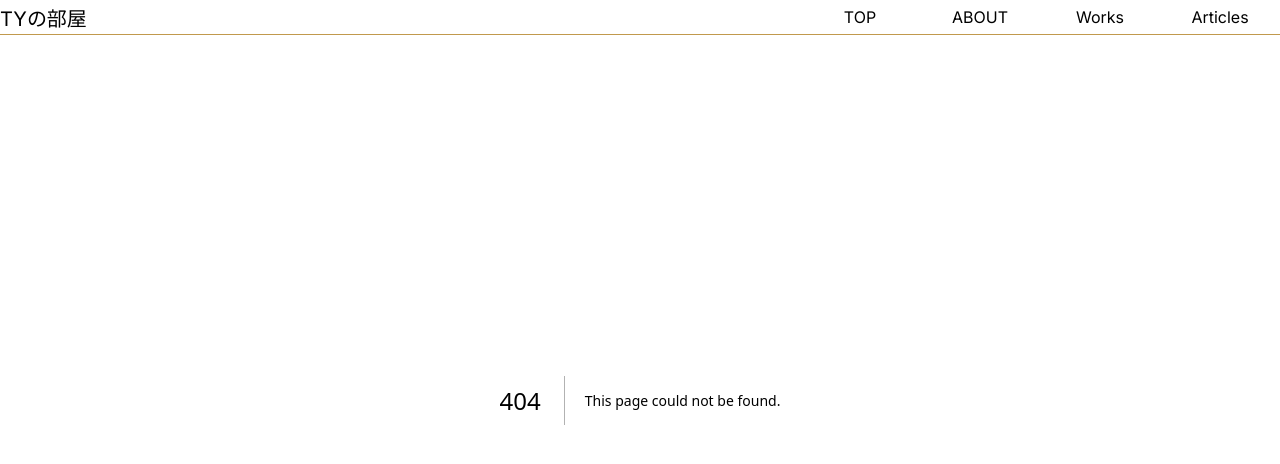
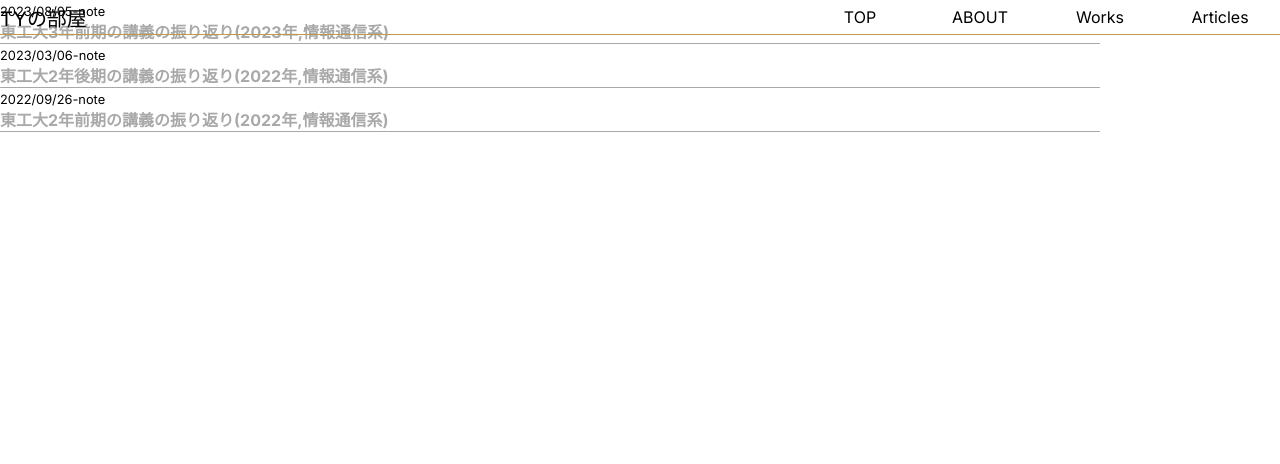
Before and after one commit to suyasuyaTY/portfolio, a Next.js app: page /articles in a window 1280 px wide. Before the commit this address had no page. Shown: the top 464 px of the page. Built offline with nearby package versions, Linux system fonts and the light colour scheme.

Commit message:
Articleの作成

```diff
--- /dev/null
+++ b/src/app/articles/page.tsx
@@ -0,0 +1,9 @@
+import { Article } from "@/components/Article/Article";
+
+export default function Articles() {
+  return (
+    <main>
+      <Article />
+    </main>
+  );
+}
--- /dev/null
+++ b/src/components/Article/Article.tsx
@@ -0,0 +1,38 @@
+import { ArticleLink, articleNoteLinks } from "@/consts/note/article";
+import { Card } from "./Card";
+import styles from "@/styles/Article/Article.module.css";
+
+export function Article() {
+  return (
+    <div className={styles.wrapper}>
+      <ul>
+        {articleLinks().map((link, index) => (
+          <li key={index} className={styles.card}>
+            <Card
+              title={link.title}
+              href={link.href}
+              published_at={link.published_at}
+              description={link.description}
+              tags={link.tags}
+            />
+          </li>
+        ))}
+      </ul>
+    </div>
+  );
+}
+
+function articleLinks(): ArticleLink[] {
+  const note = articleNoteLinks.map((link) => ({
+    ...link,
+    description: "note",
+  }));
+
+  return [...note].sort((a, b) =>
+    a.published_at === b.published_at
+      ? 0
+      : a.published_at < b.published_at
+      ? 1
+      : -1
+  );
+}
--- /dev/null
+++ b/src/components/Article/Card.tsx
@@ -0,0 +1,16 @@
+import styles from "@/styles/Article/ArticleCard.module.css";
+import { ArticleLink } from "@/consts/note/article";
+
+export function Card(props: ArticleLink) {
+  return (
+    <div className={styles.card}>
+      <p className={styles.date}>
+        {props.published_at}
+        <span>-{props.description}</span>
+      </p>
+      <a href={props.href} target="_blank">
+        <h4 className={styles.title}>{props.title}</h4>
+      </a>
+    </div>
+  );
+}
--- /dev/null
+++ b/src/consts/note/article.ts
@@ -0,0 +1,32 @@
+export const articleTags = ["tech", "zatudan"] as const;
+
+export type ArticleTag = (typeof articleTags)[number];
+
+export type ArticleLink = {
+  href: string;
+  title: string;
+  published_at: string;
+  description?: string;
+  tags: ArticleTag[];
+};
+
+export const articleNoteLinks: ArticleLink[] = [
+  {
+    href: "https://note.com/suyasuya_ty/n/ncd0e706c2cea",
+    title: "東工大3年前期の講義の振り返り(2023年,情報通信系)",
+    published_at: "2023/08/05",
+    tags: [],
+  },
+  {
+    href: "https://note.com/suyasuya_ty/n/n751a8648de32",
+    title: "東工大2年後期の講義の振り返り(2022年,情報通信系)",
+    published_at: "2023/03/06",
+    tags: [],
+  },
+  {
+    href: "https://note.com/suyasuya_ty/n/nb4433344e1a3",
+    title: "東工大2年前期の講義の振り返り(2022年,情報通信系)",
+    published_at: "2022/09/26",
+    tags: [],
+  },
+];
--- /dev/null
+++ b/src/styles/Article/Article.module.css
@@ -0,0 +1,7 @@
+.wrapper {
+  max-width: 1100px;
+}
+
+.card {
+  list-style: disc;
+}
--- /dev/null
+++ b/src/styles/Article/ArticleCard.module.css
@@ -0,0 +1,13 @@
+.card {
+}
+
+.title {
+  font-size: 1rem;
+  font-weight: bolder;
+  color: darkgray;
+  border-bottom: 1px darkgray solid;
+}
+
+.date {
+  font-size: 0.8rem;
+}
```
